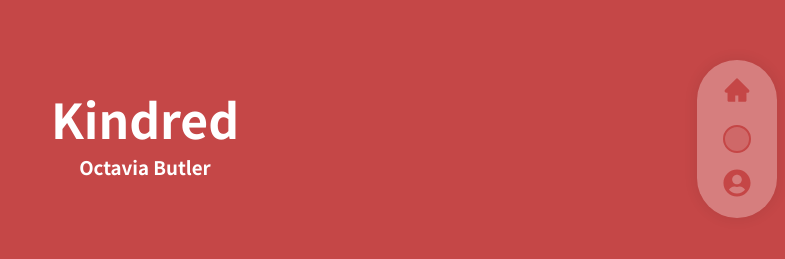
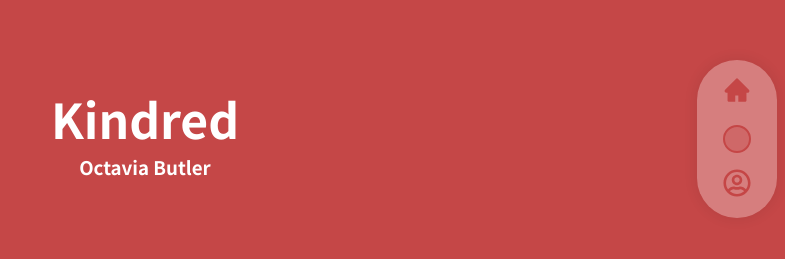
Before and after one commit to weltonfelix/kindred, a React (Create React App) app: page / in a window 1280 px wide. Shown: the part 269-528 px from the top of the page, without its empty margins (495-1280 px from the left). Built offline with nearby package versions, Linux system fonts and the light colour scheme; the HTML template or start-up script is replaced by a standard one.

Commit message:
implement active state to navigator

```diff
--- a/src/App.tsx
+++ b/src/App.tsx
@@ -10,7 +10,17 @@
 function App() {
   return (
     <>
-      <Navigator homeId="title" authorId="author" chapters={["chapter-1"]} />
+      <Navigator
+        home={{
+          id: "title",
+          isActive: true,
+        }}
+        author={{
+          id: "author",
+          isActive: false,
+        }}
+        chapters={[{ id: "chapter-1", isActive: false }]}
+      />
       <main id="title">
         <h1>Kindred</h1>
         <h3>Octavia Butler</h3>
@@ -20,7 +30,7 @@
         </a>
       </main>
       <Chapter id="chapter-1" bgImage="scene.jpeg">
-        <p>Chapterdodhdiagcavchakbcakchkvugviguhbjnfcgvhbnjkm</p>
+        <p>Chapter</p>
       </Chapter>
       <div id="author">
         <div>
--- a/src/Navigator/Navigator.css
+++ b/src/Navigator/Navigator.css
@@ -24,7 +24,7 @@
     width: 16%;
     padding: 32px;
     margin: 4px;
-    opacity: .1;
+    opacity: 0.1;
   }
 }
 
@@ -34,11 +34,14 @@
 
 nav a {
   text-decoration: none;
-  transition: opacity 0.5s;
 }
 
-nav a:active {
-  opacity: .5;
+nav .nav-item {
+  transition: 0.2s;
+}
+
+nav .nav-item:hover {
+  opacity: 0.5;
 }
 
 nav a.chapterNav {
@@ -47,9 +50,9 @@
   border: 2px solid rgb(197, 71, 71);
   width: 28px;
   height: 28px;
-  transition: background-color 0.2s;
 }
 
-nav a.chapterNav:active {
+nav a.chapterNav:active,
+nav a.chapterNav.active {
   background-color: rgba(197, 71, 71, 1);
 }
--- a/src/Navigator/index.tsx
+++ b/src/Navigator/index.tsx
@@ -1,32 +1,54 @@
-import { AiFillHome } from "react-icons/ai";
-import { FaUserCircle } from "react-icons/fa";
+import { AiFillHome, AiOutlineHome } from "react-icons/ai";
+import { FaUserCircle, FaRegUserCircle } from "react-icons/fa";
 
 import "./Navigator.css";
 
+type Chapter = {
+  isActive: boolean;
+  id: string;
+};
+
+type Home = {
+  isActive: boolean;
+  id: string;
+};
+
+type Author = {
+  isActive: boolean;
+  id: string;
+};
+
 interface NavigatorProps {
-  homeId: string;
-  authorId: string;
-  chapters: string[];
+  home: Home;
+  author: Author;
+  chapters: Chapter[];
 }
 
-const Navigator: React.FC<NavigatorProps> = ({
-  homeId,
-  authorId,
-  chapters,
-}) => {
+const Navigator: React.FC<NavigatorProps> = ({ home, author, chapters }) => {
   return (
     <>
       <nav>
-        <a href={`#${homeId}`}>
-          <AiFillHome size="28" color="#c54747" />
+        <a href={`#${home.id}`}>
+          {home.isActive ? (
+            <AiFillHome size="28" color="#c54747" className="nav-item" />
+          ) : (
+            <AiOutlineHome size="28" color="#c54747" className="nav-item" />
+          )}
         </a>
-        {chapters.map((chapterId) => (
-          <a href={`#${chapterId}`} className="chapterNav">
+        {chapters.map(({ id, isActive }) => (
+          <a
+            href={`#${id}`}
+            className={`nav-item chapterNav ${isActive ? "active" : ""}`}
+          >
             <div />
           </a>
         ))}
-        <a href={`#${authorId}`}>
-          <FaUserCircle size="28" color="#c54747" />
+        <a href={`#${author.id}`}>
+          {author.isActive ? (
+            <FaUserCircle size="28" color="#c54747" className="nav-item" />
+          ) : (
+            <FaRegUserCircle size="28" color="#c54747" className="nav-item" />
+          )}
         </a>
       </nav>
     </>
```
